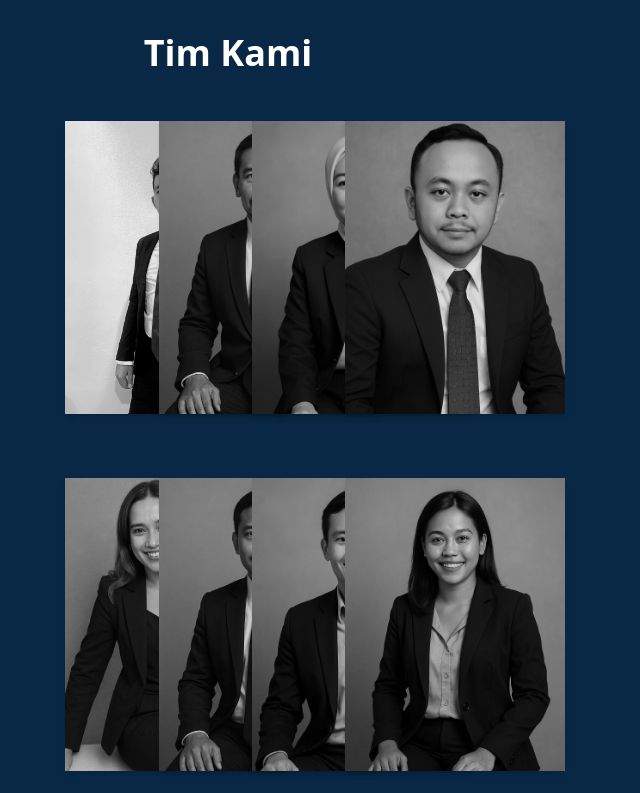
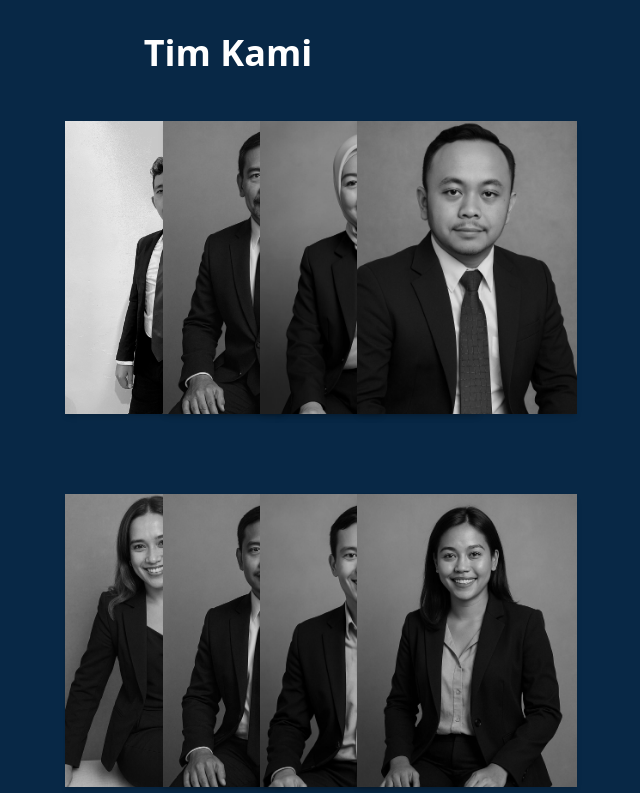
Before and after one commit to ProfAdri90/estetic-dinamis, a Next.js app: page / in a window 1280 px wide. Shown: the part 3607-4400 px from the top of the page, without its empty margins (412-1052 px from the left). Built offline with nearby package versions, Linux system fonts and the light colour scheme.

Commit message:
Update OurTeams.jsx

```diff
--- a/components/OurTeams.jsx
+++ b/components/OurTeams.jsx
@@ -24,7 +24,7 @@ export default function OurTeams() {
         Tim Kami
       </motion.h2>
 
-      <div className="grid grid-cols-2 md:grid-cols-4 gap-x-12 gap-y-16 px-4 md:px-8 max-w-7xl mx-auto">
+     <div className="grid grid-cols-2 md:grid-cols-4 gap-x-16 gap-y-20 px-4 md:px-8 max-w-7xl mx-auto">
   {teamMembers.map((member, index) => (
     <motion.div
       key={index}
```
